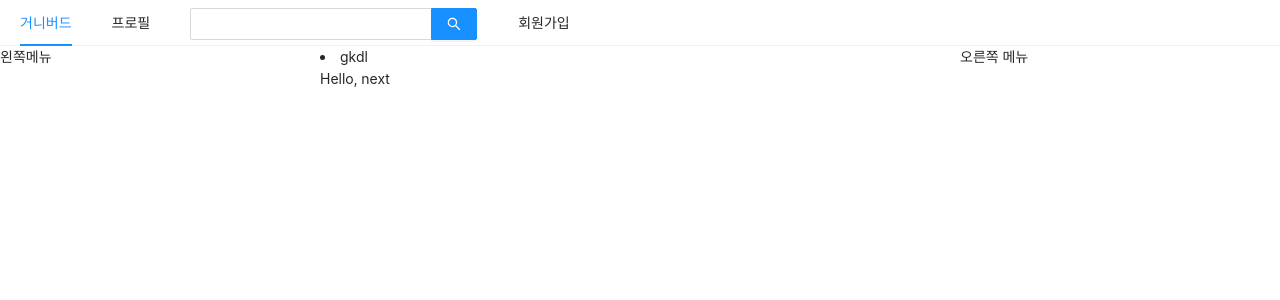
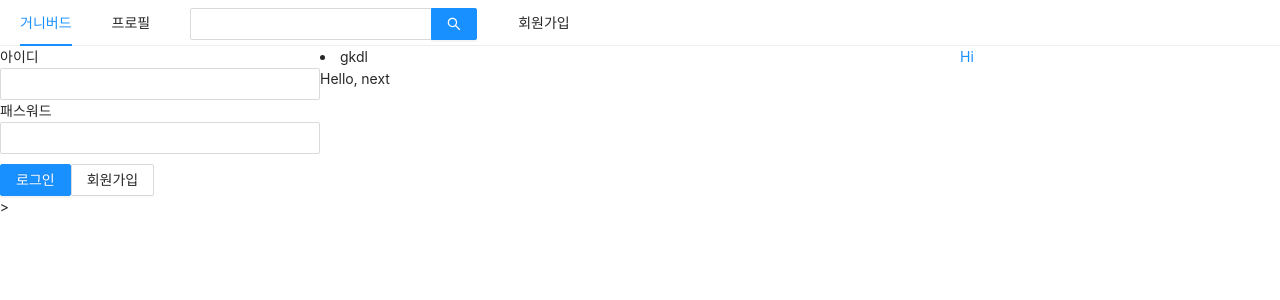
Before and after one commit to Loco-doco/react-nodebird, a Next.js app in the folder front/: page / in a window 1280 px wide. Shown: the top 300 px of the page. Built offline with nearby package versions, Linux system fonts and the light colour scheme.

Commit message:
Login & User Form, styled-component

```diff
--- a/front/component/AppLayout.js
+++ b/front/component/AppLayout.js
@@ -1,9 +1,18 @@
-import React from 'react';
+import React, { useState } from 'react';
 import PropTypes from 'prop-types';
 import Link from 'next/link';
 import { Menu, Input, Row, Col } from 'antd';
+import styled from 'styled-components';
+import UserProfile from '../component/UserProfile';
+import LoginForm from '../component/LoginForm';
+
+const SearchInput = styled(Input.Search)`
+    vertical-align : middle
+`
 
 const AppLayout = ({ children }) => {
+    const [isLoggedIn, setIsLoggedIn] = useState(false);
+
     return(
         <div>
             <Menu mode="horizontal">
@@ -14,9 +23,8 @@ const AppLayout = ({ children }) => {
                     <Link href="/profile"><a>프로필</a></Link>
                 </Menu.Item>
                 <Menu.Item>
-                    <Input.Search
+                    <SearchInput
                         onSearch={value => console.log(value)}
-                        style = {{ verticalAlign: "middle"}}
                         enterButton/>
                 </Menu.Item>
                 <Menu.Item>
@@ -25,14 +33,14 @@ const AppLayout = ({ children }) => {
             </Menu>
             <Row>
                 <Col xs={24} md={6}>
-                    왼쪽메뉴
+                    {isLoggedIn ? <UserProfile /> : <LoginForm />}
                 </Col>
                 <Col xs={24} md={12}>
                     <li>gkdl</li>
                     {children}
                 </Col>
                 <Col xs={24} md={6}>
-                    오른쪽 메뉴
+                    <a href="https://naver.com" target="_blank" rel="noreferrer noopener">Hi</a>
                 </Col>
             </Row>
         </div>
--- /dev/null
+++ b/front/component/LoginForm.js
@@ -0,0 +1,66 @@
+import React, { useState, useCallback} from 'react';
+import {Form, Input, Button} from 'antd';
+import Link from 'next/link';
+import styled from 'styled-components';
+
+/*
+버튼 감싸는 CSS를 styled로 재정의한다.
+왜냐면, div 태그에다가 직접 수정할 시 일일히 다 리렌더링 되기 때문
+*/
+const ButtonWrapper = styled.div`
+    margin-top : 10px
+`
+const InputWrapper = styled.div`
+    margin-bottom : 5px,
+    margin-top : 5px
+`
+
+
+
+const LoginForm = () => {
+    const [id, setId] = useState('');
+    const [password, setPassword] = useState('');
+
+    const onChangeId = useCallback((e) => {
+        setId(e.target.value)
+    }, []);
+
+    const onChangePassword = useCallback((e) => {
+        setPassword(e.target.value)
+    }, []);
+
+    return (
+        <Form>
+            <InputWrapper>
+                <label htmlFor="user-id"> 아이디 </label>
+                <br />
+                <Input name="user-id" value={id} onChange={onChangeId} required />
+            </InputWrapper>
+            <InputWrapper>
+                <label htmlFor="user-password"> 패스워드 </label>
+                <br />
+                <Input
+                    name="user-password"
+                    type="password"
+                    value={password}
+                    onChange={onChangePassword} required
+                />
+            </InputWrapper>
+            <ButtonWrapper>
+                <Button
+                    type="primary"
+                    htmlType="submit"
+                    loading={false}
+                >
+                로그인
+                </Button>
+                <Link href="/register"><a><Button>회원가입</Button></a></Link>
+            </ButtonWrapper>>
+            <div>
+
+            </div>
+        </Form>
+    );
+}
+
+export default LoginForm;
--- /dev/null
+++ b/front/component/UserProfile.js
@@ -0,0 +1,5 @@
+const UserProfile = () => {
+
+}
+
+export default UserProfile;
--- a/front/pages/_app.js
+++ b/front/pages/_app.js
@@ -1,3 +1,8 @@
+/*
+_app.js 파일은 next.js 에서 쓰이는 파일로,
+pages 안에 있는 페이지에 공통적으로 적용할 css들을 정리할 수 있다.
+*/
+
 import React from 'react';
 import propTypes from 'prop-types';
 import Head from 'next/head';
--- a/front/pages/profile.js
+++ b/front/pages/profile.js
@@ -4,6 +4,8 @@ import AppLayout from '../component/AppLayout'
 
 const Profiles = () => {
     return (
+        /* 여기서는 _app.js에서 공통적으로 적용한 Head 스타일을 커스터마이징 함.
+        */
         <>
             <Head>
                 <title>내 프로퓔 | 거니버드</title>
--- a/front/pages/register.js
+++ b/front/pages/register.js
@@ -3,7 +3,9 @@ import Head from 'next/head';
 import AppLayout from '../component/AppLayout';
 
 const Signup= () => {
-    return (
+    return(
+        /* 여기서는 _app.js에서 공통적으로 적용한 Head 스타일을 커스터마이징 함.
+        */
         <>
             <Head>
                 <title>회원가입 | 거니버드</title>
```
Lines whose indentation alone changed are shown as unchanged.
